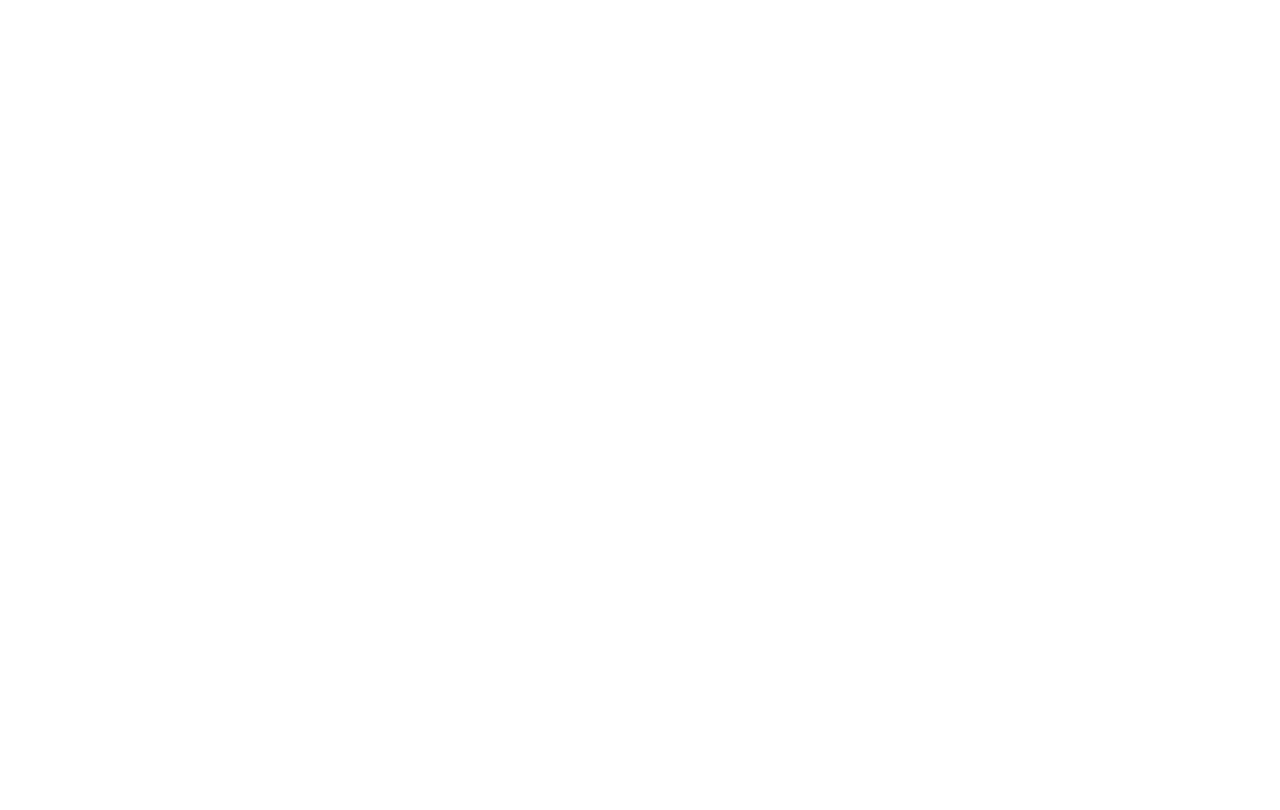
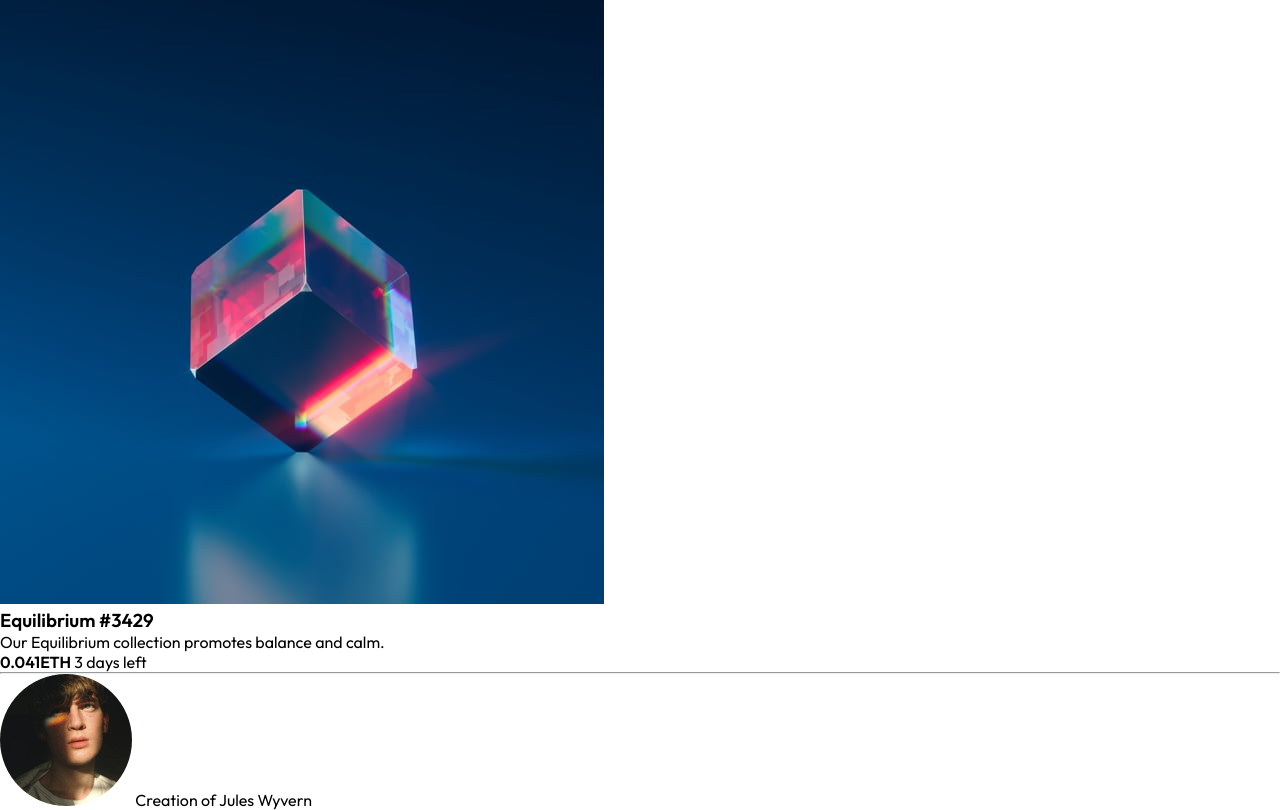
Before and after one commit to gabrielkolomar/nft-preview-card-component, a plain HTML site: page index.html in a window 1280 px wide. Drawn offline with Linux system fonts and the light colour scheme.

Commit message:
completed html

```diff
--- a/index.html
+++ b/index.html
@@ -15,5 +15,22 @@
       rel="stylesheet"
     />
   </head>
-  <body></body>
+  <body>
+    <main class="container">
+      <img src="./assets/image-equilibrium.jpg" alt="Image" />
+      <div class="information">
+        <h3>Equilibrium #3429</h3>
+        <p>Our Equilibrium collection promotes balance and calm.</p>
+      </div>
+      <div class="specs">
+        <strong>0.041ETH</strong>
+        <span>3 days left</span>
+      </div>
+      <hr />
+      <div class="profile">
+        <img src="./assets/image-avatar.png" alt="Perfil" />
+        <span>Creation of Jules Wyvern</span>
+      </div>
+    </main>
+  </body>
 </html>
--- a/style.css
+++ b/style.css
@@ -6,3 +6,14 @@
   --very-dark-blue: #2f415b;
   --white: #fff;
 }
+
+* {
+  padding: 0;
+  margin: 0;
+  outline: none;
+  box-sizing: border-box;
+}
+
+body {
+  font-family: 'Outfit', sans-serif;
+}
```
